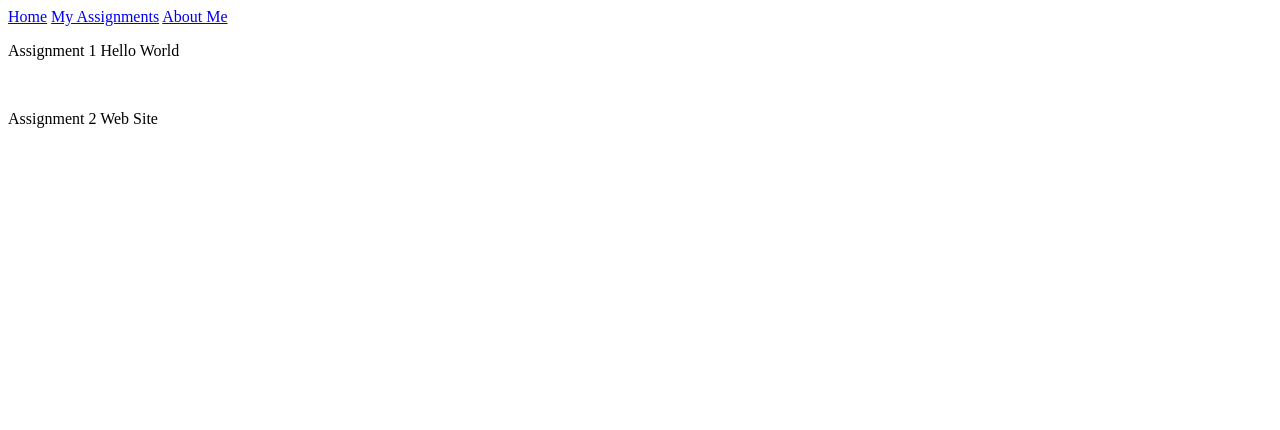
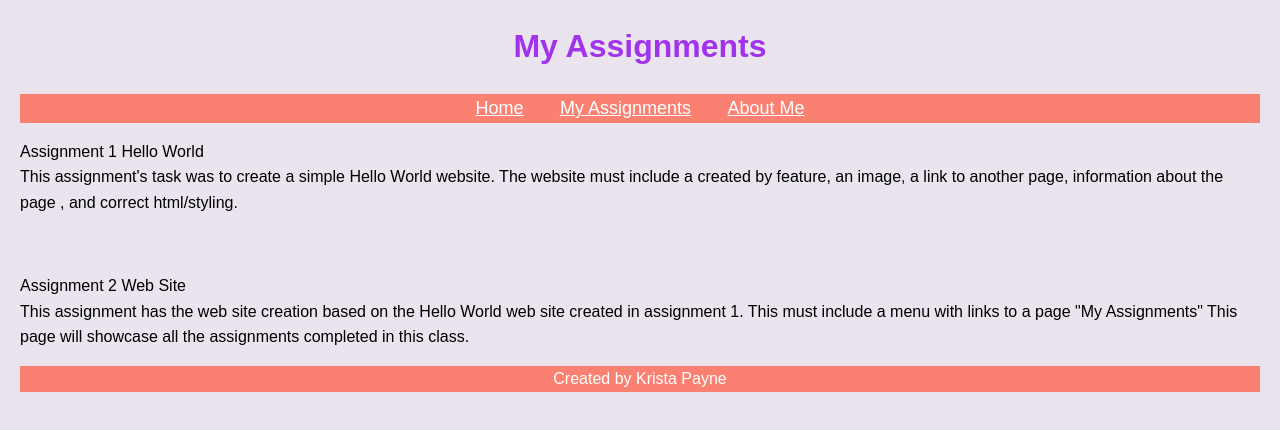
Before and after one commit to kpayne-cop4813/COP4813, a plain HTML site: page assignments.html in a window 1280 px wide. Drawn offline with Linux system fonts and the light colour scheme.

Commit message:
Enhance assignments page with styles and descriptions
Added styles and detailed descriptions for assignments.

```diff
--- a/assignments.html
+++ b/assignments.html
@@ -3,14 +3,49 @@
 <head>
   <meta charset="UTF-8">
   <title>My Assignments</title>
+  <style>
+      body { font-family: Arial, sans-serif;
+          background-color: #e9e4ed;
+          line-height:1.6;
+          margin: 20px; }
+    h1{color:#a134eb; text-align: center;}
+    .topnav {
+  text-align: center;
+    background-color: salmon;}
+
+.topnav a {
+  color: white;
+  text-align: center;
+  padding: 14px 16px;
+  font-size:18px;}
+
+    footer {
+  text-align: center;
+  color: white;
+  background-color: salmon;
+
+}
+
+</style>
 </head>
 <body>
-      <div>
+  <main>
+      <h1>My Assignments</h1>
+
+      <div class='topnav'>
       <a href='index.html'>Home</a>
       <a href='assignments.html'>My Assignments</a>
       <a href='about.html'>About Me</a>
     </div>
-  <p>Assignment 1 Hello World</p> <br>
-  <p>Assignment 2 Web Site</p>
+  <p>Assignment 1 Hello World<br>
+  This assignment's task was to create a simple Hello World website.
+    The website must include a created by feature, an image, a link to another page, information about the page , and correct html/styling.</p> <br>
+  <p>Assignment 2 Web Site<br>
+  This assignment has the web site creation based on the Hello World web site created in assignment 1.
+    This must include a menu with links to a page "My Assignments" This page will showcase all the assignments completed in this class.</p>
+  </main>
+          <footer>
+      <p> Created by Krista Payne</p>
+    </footer>
 </body>
 </html>
```
